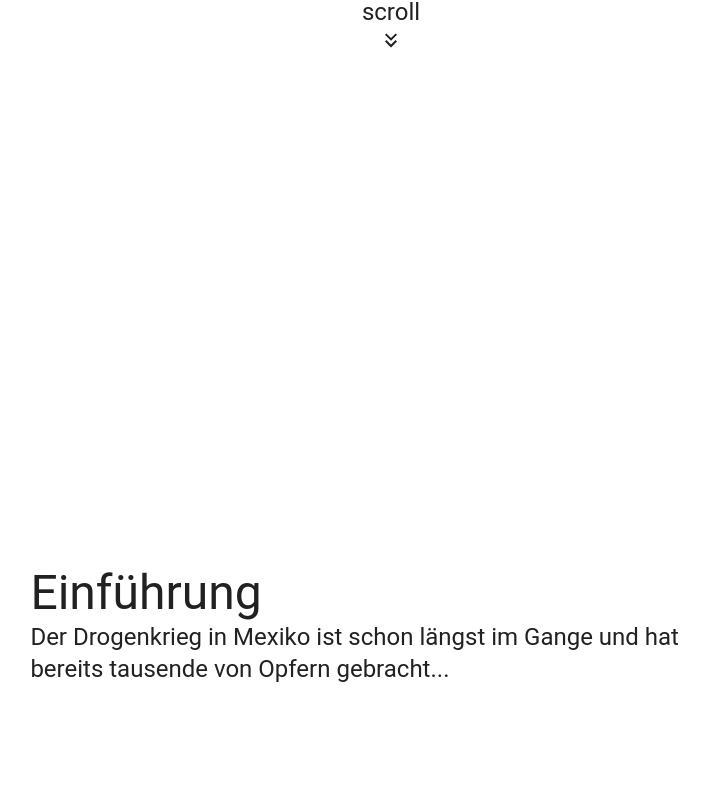
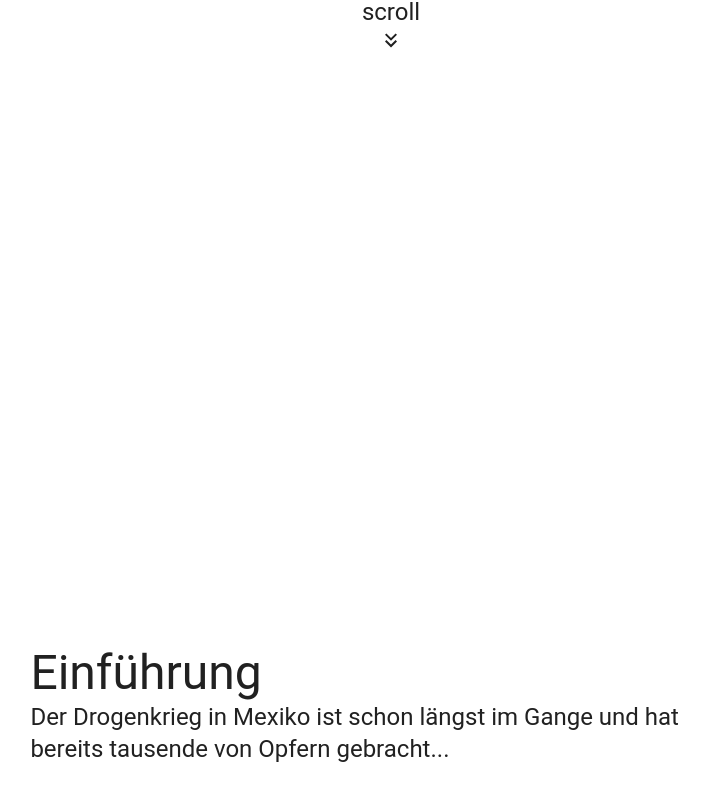
Before and after one commit to four-man-army/PaG_Website, a React (Vite) app: page / in a window 1280 px wide. Shown: the part 715-1516 px from the top of the page, without its empty margins (264-973 px from the left). Built offline with nearby package versions, Linux system fonts and the light colour scheme.

Commit message:
work on Page1.jsx, added App.css, imported App.css on App.jsx, downloaded and imported react-intersection-observer

```diff
--- a/package.json
+++ b/package.json
@@ -18,7 +18,8 @@
     "@mui/material": "^5.10.12",
     "react": "^18.2.0",
     "react-dom": "^18.2.0",
-    "react-hide-on-scroll": "^1.1.4"
+    "react-hide-on-scroll": "^1.1.4",
+    "react-intersection-observer": "^9.4.0"
   },
   "devDependencies": {
     "@types/react": "^18.0.17",
--- /dev/null
+++ b/src/App.css
@@ -0,0 +1,22 @@
+section{
+    margin: 0;
+    padding: 0;
+    height: 100vh;
+}
+
+.hidden{
+    opacity: 0;
+    filter: blur(3px);
+    transition: all 3s;
+}
+
+@media(prefers-reduced-motion){
+    .hidden{
+        transition: none;
+    }
+}
+
+.show{
+    opacity: 1;
+    filter: blur(0);
+}
--- a/src/App.jsx
+++ b/src/App.jsx
@@ -1,23 +1,28 @@
 import { Container, Typography } from "@mui/material";
+import { useInView } from 'react-intersection-observer';
 import Scrollicon from "./comps/Scroll-Icon";
 import Navbar from "./comps/navbar";
 import Page1 from "./pages/Page1";
-
+import "./App.css";
 
 function App() {
+  const {ref: p1ref , inVew: p1IsVisible} = useInView();
+  console.log('p1IsVisible', p1IsVisible);
 
   return (
     <>
       <Navbar />
-      <Container sx={{ height: "110%", pt: 50}}>
+      <Container sx={{ height: "120%", pt: 50 }}>
         <Typography variant="h1">
           Eine Reise durch den mexikanischen Drogenkrieg
         </Typography>
         <Scrollicon />
       </Container>
-      <Page1/>
+      <section ref={p1ref} >
+        <Page1 />
+      </section>
     </>
   );
 }
 
-export default App
+export default App;
```
Also changed, not shown: 1 other file (tests, documents, lock files or other folders).
